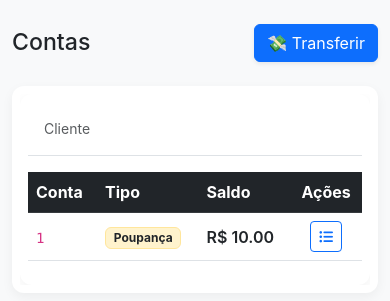
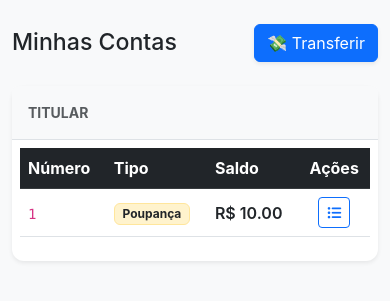
Before and after one commit to azeguti44-bit/bankpro, a Django app: template banco/templates/banco/account_list.html in a window 390 px wide. Shown: the part 56-357 px from the top of the page. Run offline with Django 3.2, Linux system fonts and the light colour scheme; the template is opened without the code that fills it: most values are stand-ins (such as "Sample title", 1, 10 or a date in 2020); one stand-in notice (Sample message) is shown.

Commit message:
mobile way5

```diff
--- a/banco/templates/banco/account_list.html
+++ b/banco/templates/banco/account_list.html
@@ -25,30 +25,40 @@
 </nav>
 
 <div class="container">
+
+    {% if messages %}
+        {% for message in messages %}
+            <div class="alert alert-{% if message.tags == 'error' %}danger{% elif message.tags == 'success' %}success{% else %}info{% endif %} alert-dismissible fade show shadow-sm" role="alert">
+                <div class="d-flex align-items-center">
+                    <i class="fas {% if message.tags == 'success' %}fa-check-circle{% else %}fa-exclamation-circle{% endif %} me-2"></i>
+                    <strong>{{ message }}</strong>
+                </div>
+                <button type="button" class="btn-close" data-bs-dismiss="alert" aria-label="Close"></button>
+            </div>
+        {% endfor %}
+    {% endif %}
+
     <div class="d-flex justify-content-between align-items-center mb-4">
-        <h1 class="h3 mb-0 text-gray-800">Contas</h1>
+        <h1 class="h3 mb-0 text-gray-800">Minhas Contas</h1>
         {% if not user.is_staff %}
             <a href="{% url 'transferir' %}" class="btn btn-primary shadow-sm">💸 Transferir</a>
         {% endif %}
     </div>
 
-    <div class="card p-2 p-md-3">
-        <div class="table-responsive">
-            <div class="card p-2 p-md-3">
+    <div class="card shadow-sm">
         {% if not user.is_staff %}
-        <div class="p-3 border-bottom mb-3">
-            <span class="text-muted small d-block">Cliente</span>
-            <h2 class="h5 fw-bold mb-0">{{ user.nome_completo|default:user.username }}</h2>
+            <div class="p-3 border-bottom bg-light rounded-top">
+                <span class="text-muted small d-block text-uppercase fw-bold">Titular</span>
+                <h2 class="h5 fw-bold mb-0 text-dark">{{ user.nome_completo|default:user.username }}</h2>
             </div>
         {% endif %}
 
-    <div class="table-responsive">
+        <div class="table-responsive p-2 p-md-3">
             <table class="table table-hover align-middle">
                 <thead class="table-dark">
                     <tr>
-                    {% if user.is_staff %}
-                        <th>Usuário</th> {% endif %}
-                    <th>Conta</th>
+                        {% if user.is_staff %} <th>Usuário</th> {% endif %}
+                        <th>Número</th>
                         <th>Tipo</th>
                         <th>Saldo</th>
                         <th class="text-center">Ações</th>
@@ -105,7 +115,17 @@
         </div>
     </div>
 </div>
-    </div>
-</div>
+
+<script src="https://cdn.jsdelivr.net/npm/bootstrap@5.3.0/dist/js/bootstrap.bundle.min.js"></script>
+<script>
+    setTimeout(function() {
+        var alerts = document.querySelectorAll('.alert');
+        alerts.forEach(function(alert) {
+            var bsAlert = new bootstrap.Alert(alert);
+            bsAlert.close();
+        });
+    }, 5000);
+</script>
+
 </body>
 </html>
--- a/banco/views.py
+++ b/banco/views.py
@@ -102,9 +102,6 @@
 
 @login_required
 def transferir(request):
-    if request.user.is_staff:
-        messages.warning(request, "Administradores não realizam transferências.")
-        return redirect('account_list')
 
     if request.method == 'POST':
         form = TransferenciaentrecontasForm(request.POST, user=request.user)
```
Lines whose indentation alone changed are shown as unchanged.
